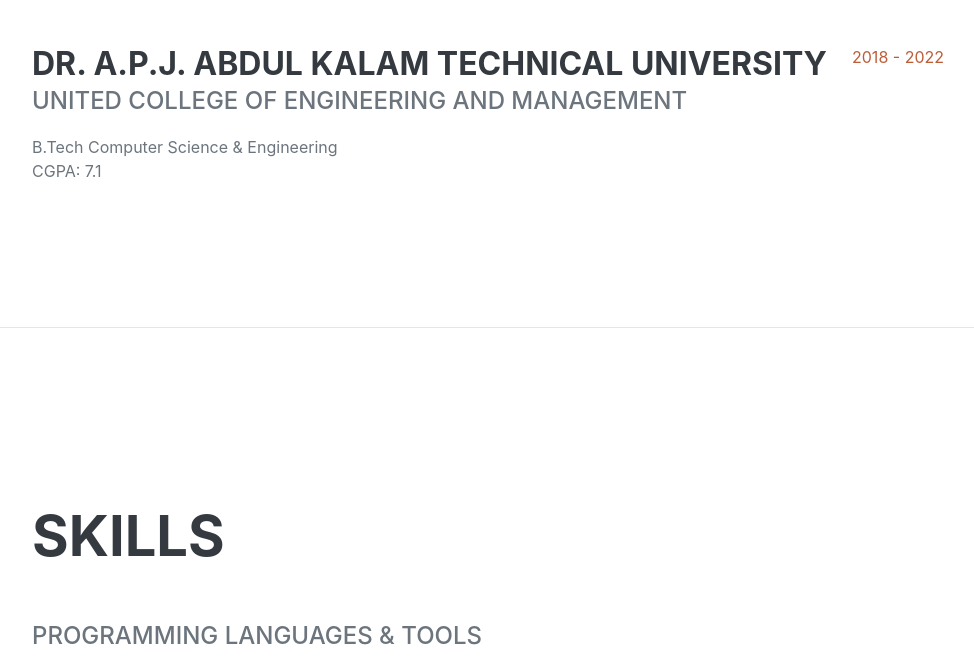
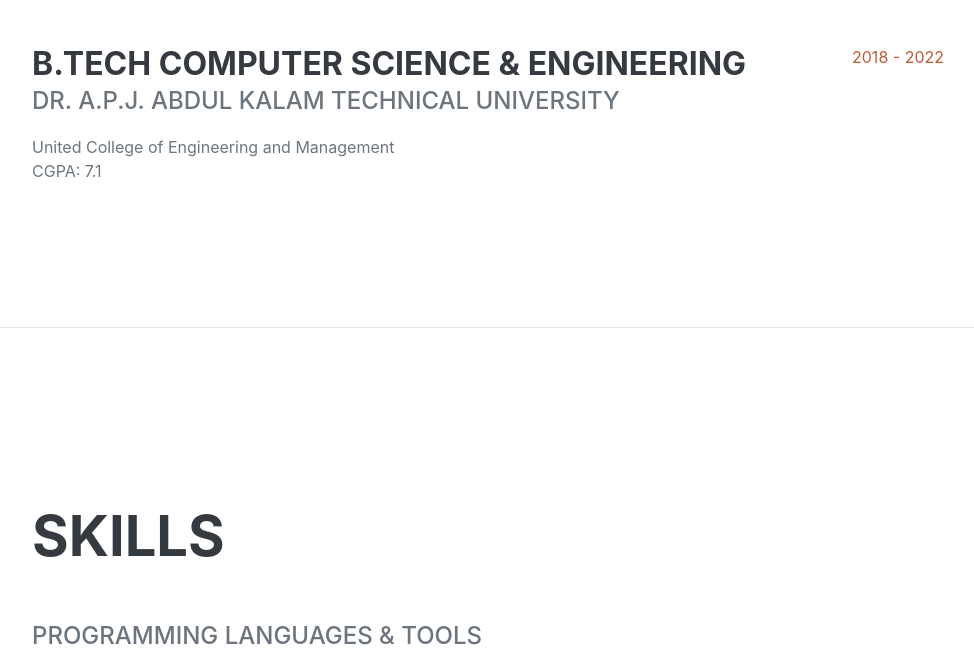
Before and after one commit to anugrahpaul2000/RESUME, a plain HTML site: page index.html in a window 1280 px wide. Shown: the part 2157-2816 px from the top of the page, without its empty margins (288-1262 px from the left). Drawn offline with nearby package versions, Linux system fonts and the light colour scheme; a web font is replaced by a local one.

Commit message:
Update index.html

```diff
--- a/index.html
+++ b/index.html
@@ -93,9 +93,9 @@
                     </div>
                     <div class="d-flex flex-column flex-md-row justify-content-between mb-5">
                         <div class="flex-grow-1">
-                            <h3 class="mb-0">Dr. A.P.J. Abdul Kalam Technical University</h3>
-                            <div class="subheading mb-3">United College of Engineering and Management</div>
-                            <div>B.Tech Computer Science & Engineering</div>
+                            <h3 class="mb-0">B.Tech Computer Science & Engineering</h3>
+                            <div class="subheading mb-3">Dr. A.P.J. Abdul Kalam Technical University</div>
+                            <div>United College of Engineering and Management</div>
                             <p>CGPA: 7.1</p>
                         </div>
                         <div class="flex-shrink-0"><span class="text-primary">2018 - 2022</span></div>
```
